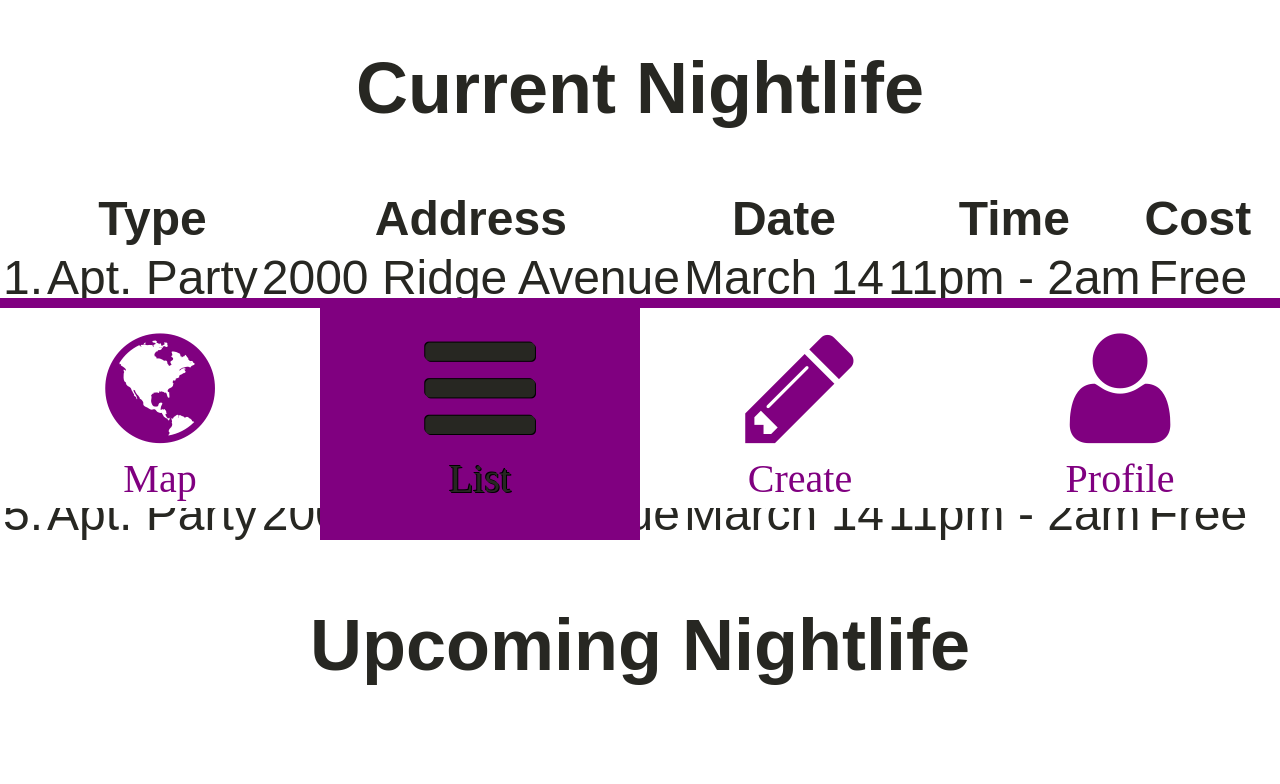
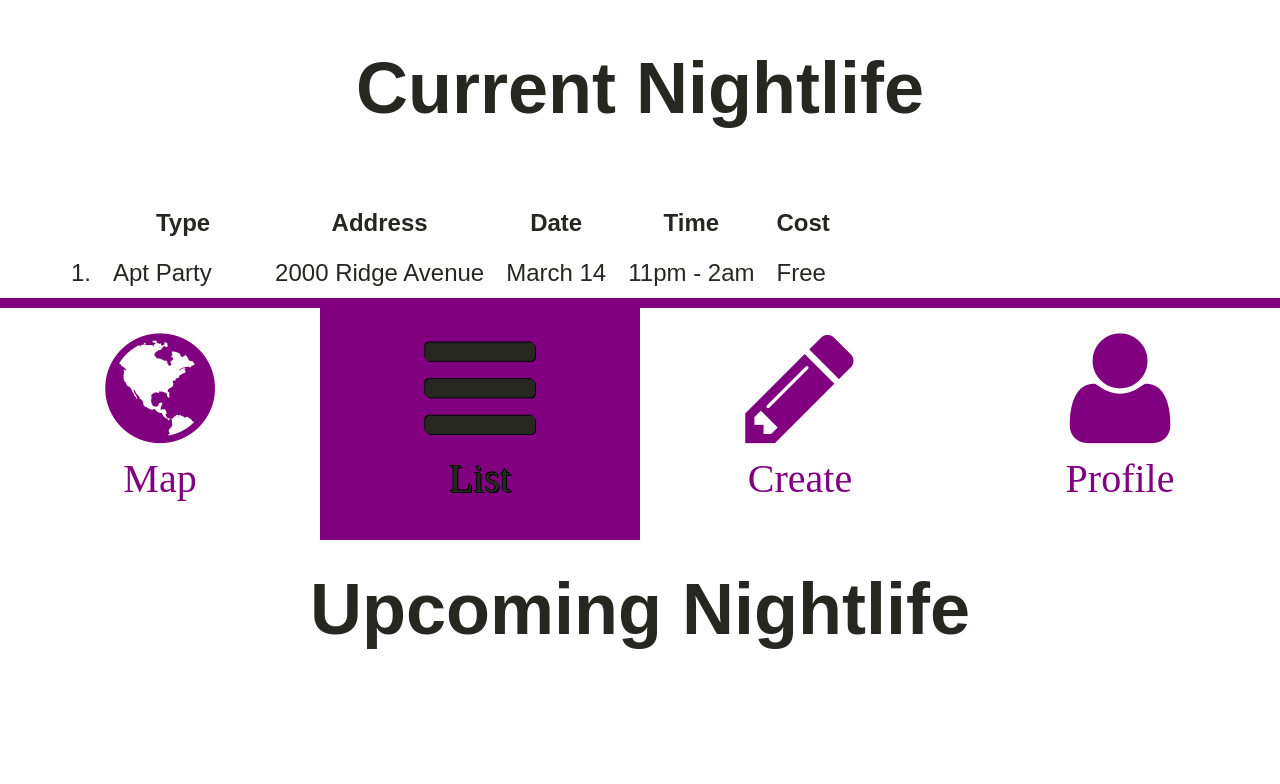
Before and after one commit to jmoore315/HCIProj, a PHP site: page /list.html in a window 1280 px wide. Shown: the part 292-1076 px from the top of the page. After the commit the page ends 941 px from the top, so only its background shows below. Run offline with PHP 8.4, Linux system fonts and the light colour scheme.

Commit message:
Added list events

```diff
--- a/list.html
+++ b/list.html
@@ -18,7 +18,7 @@
 						<h1>List of Events</h1>
 
 						<h2>Current Nightlife</h2>
-						<table>
+						<table 	cellspacing="20">
 							<th></th>
 							<th>Type</th>
 							<th>Address</th>
@@ -27,7 +27,7 @@
 							<th>Cost</th>
 							<tr>
 								<td>1.</td>
-								<td>Apt. Party</td>
+								<td>Apt Party</td>
 								<td id="event-title">2000 Ridge Avenue</td>
 								<td>March 14</td>
 								<td>11pm - 2am</td>
@@ -35,7 +35,7 @@
 							</tr>
 							<tr>
 								<td>2.</td>
-								<td>Apt. Party</td>
+								<td>Apt Pregame</td>
 								<td id="event-title">2000 Ridge Avenue</td>
 								<td>March 14</td>
 								<td>11pm - 2am</td>
@@ -43,7 +43,7 @@
 							</tr>
 							<tr>
 								<td>3.</td>
-								<td>Apt. Party</td>
+								<td>House Party</td>
 								<td id="event-title">2000 Ridge Avenue</td>
 								<td>March 14</td>
 								<td>11pm - 2am</td>
@@ -51,7 +51,7 @@
 							</tr>
 							<tr>
 								<td>4.</td>
-								<td>Apt. Party</td>
+								<td>Bar</td>
 								<td id="event-title">2000 Ridge Avenue</td>
 								<td>March 14</td>
 								<td>11pm - 2am</td>
@@ -59,7 +59,7 @@
 							</tr>
 							<tr>
 								<td>5.</td>
-								<td>Apt. Party</td>
+								<td>Bar</td>
 								<td id="event-title">2000 Ridge Avenue</td>
 								<td>March 14</td>
 								<td>11pm - 2am</td>
--- a/style.css
+++ b/style.css
@@ -171,4 +171,14 @@ width: 25%;
 
 table {
 	border: none;
+	padding-left: 50px;
+	padding-right: 50px;
+	font-size: .5em;
+
+	border-spacing: 100;
 }
+
+td {
+	text-align: left;
+	vertical-align: top;
+}
```
